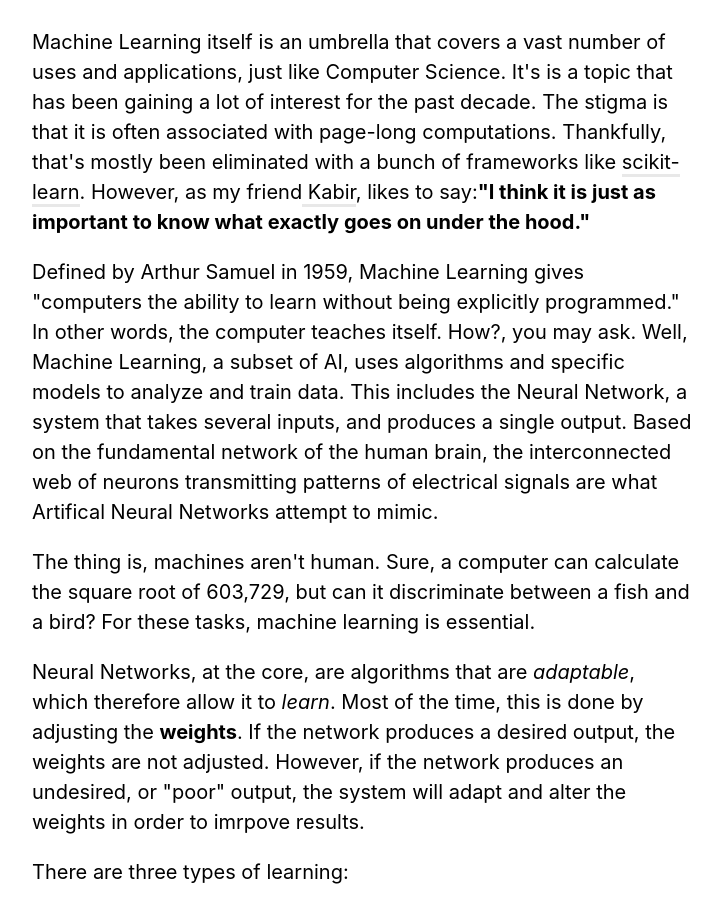
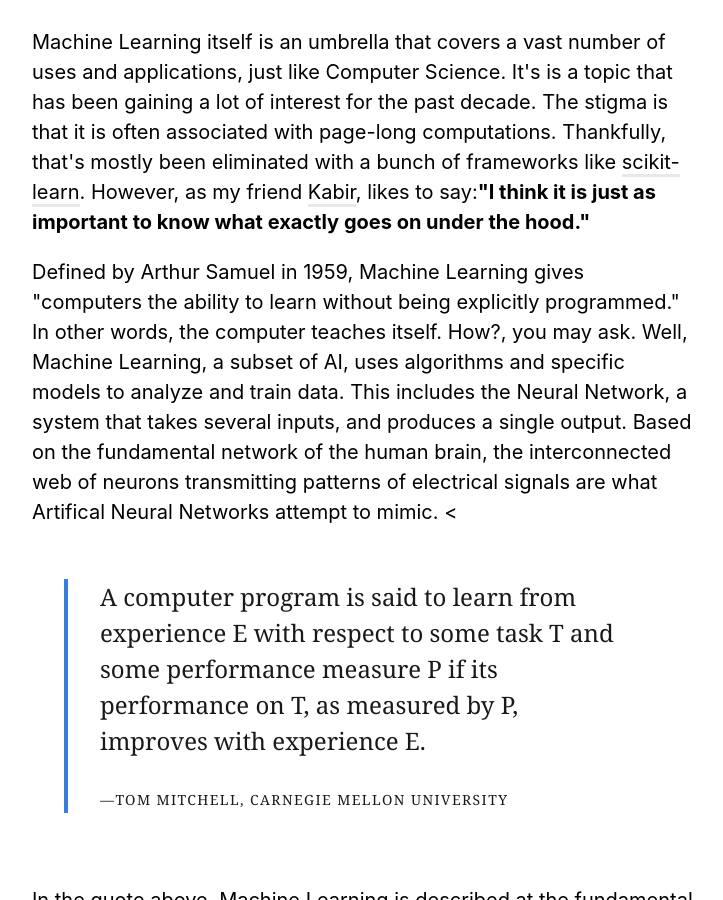
Before and after one commit to TryEnlight/tryenlight.github.io, a Jekyll site: the page built from ml.html, in a window 1280 px wide and 900 px high, scrolled down 1412 px. Shown: the whole window, without its empty margins (276-999 px from the left). Built offline with Jekyll 4.4.1, drawn with Linux system fonts in a browser that asks for light colours; nearby versions of some CDN libraries; comment, search, counter and statistics services are not loaded; some of the changed text lies outside the part shown.

Commit message:
Mitchell quote

```diff
--- a/ml.html
+++ b/ml.html
@@ -8,42 +8,34 @@ color: navy
 <article class="pa1 pa2-ns">
 	<h1 class="f4 bold mw6">Table of Contents</h1>
 	<ul class="list pl0 ml0 mw6 ba b--light-silver br2">
-    <li class="ph3 pv3 bb b--light-silver"><a href="#start">Intro to Machine Learning</a></li>
-    <li class="ph3 pv3 bb b--light-silver"><a href="#nn">Building a basic Neural Network</a></li>
+		<li class="ph3 pv3 bb b--light-silver">
+			<a href="#start">Intro to Machine Learning</a>
+		</li>
+		<li class="ph3 pv3 bb b--light-silver">
+			<a href="#nn">Building a basic Neural Network</a>
+		</li>
 	</ul>
 </article>
 
 <h1 class="f2 bold mw6" id="start">An Introduction to Machine Learning</h1>
-  	<p> Machine Learning itself is an umbrella that covers a vast number of uses and applications, just like Computer Science. It's is a topic that has been gaining a lot of interest for the past decade. The stigma is that it is often associated with page-long computations. Thankfully, that's mostly been eliminated with a bunch of frameworks like <a href="http://scikit-learn.org/stable/">scikit-learn</a>. However, as my friend<a href="https://kabir.ml"> Kabir</a>, likes to say:<b>"I think it is just as important to know what exactly goes on under the hood."</b>
-
-  	<p> Defined by Arthur Samuel in 1959, Machine Learning gives "computers the ability to learn without being explicitly programmed." In other words, the computer teaches itself. How?, you may ask. Well, Machine Learning, a subset of AI, uses algorithms and specific models to analyze and train data. This includes the Neural Network, a system that takes several inputs, and produces a single output. Based on the fundamental network of the human brain, the interconnected web of neurons transmitting patterns of electrical signals are what Artifical Neural Networks attempt to mimic.
-
-  	<p> The thing is, machines aren't human. Sure, a computer can calculate the square root of 603,729, but can it discriminate between a fish and a bird? For these tasks, machine learning is essential.
-
-  	<p> Neural Networks, at the core, are algorithms that are <i>adaptable</i>, which therefore allow it to <i>learn</i>. Most of the time, this is done by adjusting the <b>weights</b>. If the network produces a desired output, the weights are not adjusted. However, if the network produces an undesired, or "poor" output, the system will adapt and alter the weights in order to imrpove results.
-
-  	<p> There are three types of learning:
-
+<p>Machine Learning itself is an umbrella that covers a vast number of uses and applications, just like Computer Science. It's is a topic that has been gaining a lot of interest for the past decade. The stigma is that it is often associated with page-long computations. Thankfully, that's mostly been eliminated with a bunch of frameworks like <a href="http://scikit-learn.org/stable/">scikit-learn</a>. However, as my friend <a href="https://kabir.ml">Kabir</a>, likes to say:<b>"I think it is just as important to know what exactly goes on under the hood."</b></p>
+<p>Defined by Arthur Samuel in 1959, Machine Learning gives "computers the ability to learn without being explicitly programmed." In other words, the computer teaches itself. How?, you may ask. Well, Machine Learning, a subset of AI, uses algorithms and specific models to analyze and train data. This includes the Neural Network, a system that takes several inputs, and produces a single output. Based on the fundamental network of the human brain, the interconnected web of neurons transmitting patterns of electrical signals are what Artifical Neural Networks attempt to mimic. &lt;</p>
+<div class="pa4">
+	<blockquote class="athelas ml0 mt0 pl4 black-90 bl bw2 b--blue">
+		<p class="f5 f4-m f3-l lh-copy measure mt0">A computer program is said to learn from experience E with respect to some task T and some performance measure P if its performance on T, as measured by P, improves with experience E.</p><cite class="f6 ttu tracked fs-normal">―Tom Mitchell, Carnegie Mellon University</cite>
+	</blockquote>
+</div>
+<p>In the quote above, Machine Learning is described at the fundamental level. Say you have a task (T) such as predicting stock prices. In this case, experience (E) is your data set, and the performance (P) is your accuracy of which the algorithm learns from.</p>
+<p>The thing is, machines aren't human. Sure, a computer can calculate the square root of 603,729, but can it discriminate between a fish and a bird? For these tasks, machine learning is essential.</p>
+<p>Neural Networks, at the core, are algorithms that are <i>adaptable</i>, which therefore allow it to <i>learn</i>. Most of the time, this is done by adjusting the <b>weights</b>. If the network produces a desired output, the weights are not adjusted. However, if the network produces an undesired, or "poor" output, the system will adapt and alter the weights in order to imrpove results.</p>
+<p>There are three types of learning:</p>
 <ol>
-  	<li>
-  		<b>Supervised Learning</b>: This type of learning involves training and testing the network with the answers, which the network uses to make adjustments and recognize a pattern.
-  	</li><br>
-
-  	<li>
-  		<b>Unsupervised Learning</b>: This type of learning is used when there are no answers available, and the network has to search for a hidden pattern in the data.
-	</li><br>
-
-	<li>
-  		<b>Reinforcement Learning</b>: This type of learning develops patterns, and then relearns based on the outcomes of the test. In essense, the machine learns from its prior outcomes.
-	</li>
-
+	<li><b>Supervised Learning</b>: This type of learning involves training and testing the network with the answers, which the network uses to make adjustments and recognize a pattern.<br></li>
+	<li><b>Unsupervised Learning</b>: This type of learning is used when there are no answers available, and the network has to search for a hidden pattern in the data.<br></li>
+	<li><b>Reinforcement Learning</b>: This type of learning develops patterns, and then relearns based on the outcomes of the test. In essense, the machine learns from its prior outcomes.</li>
 </ol>
-
-  	<p>Now that we've got a brief overview. Let's head over and build out first Neural Network!
-
+<p>Now that we've got a brief overview. Let's head over and build out first Neural Network!</p>
 <h1 class="f2 bold mw6" id="nn">Building a basic Neural Network</h1>
 <article class="mw7 center ph3 ph5-ns tc br2 pv5 bg-blue washed-blue mb5">
-	  <h1 class="fw6 f3 f2-ns lh-title mt0 mb3">
-	  Coming Soon!
-	  	  </h1>
+	<h1 class="fw6 f3 f2-ns lh-title mt0 mb3">Coming Soon!</h1>
 </article>
```
Lines whose indentation alone changed are shown as unchanged.
